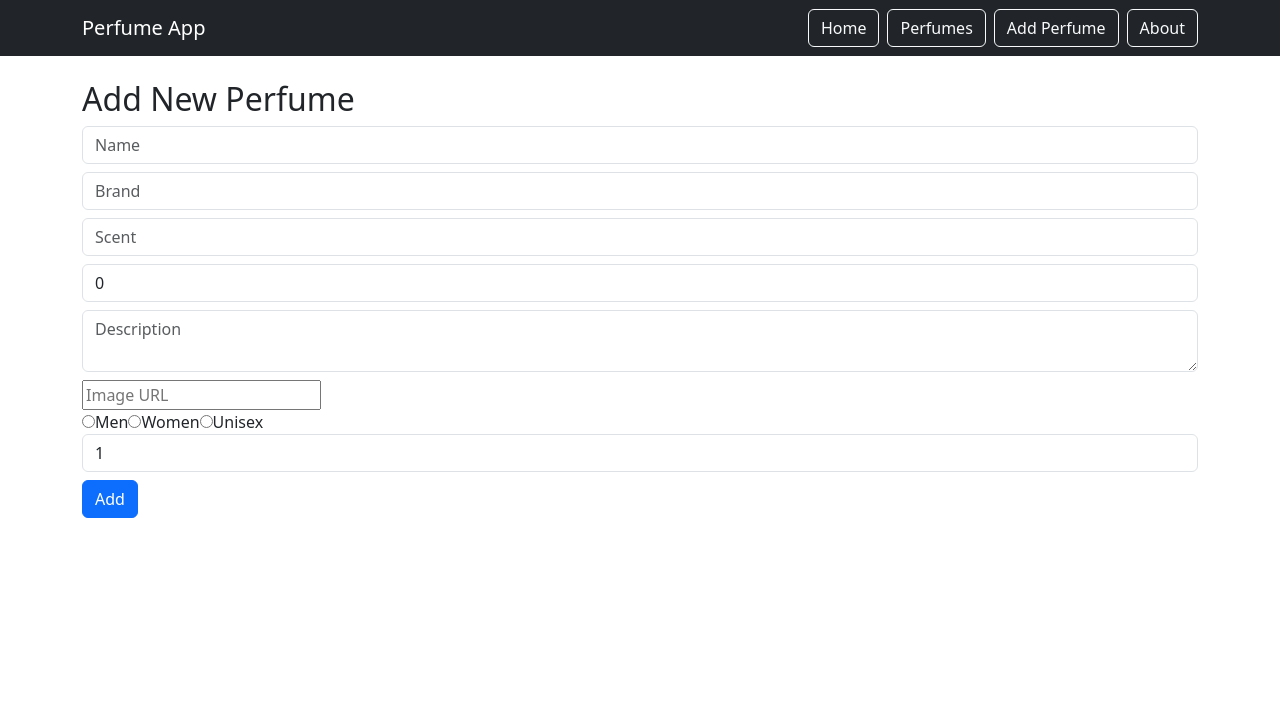
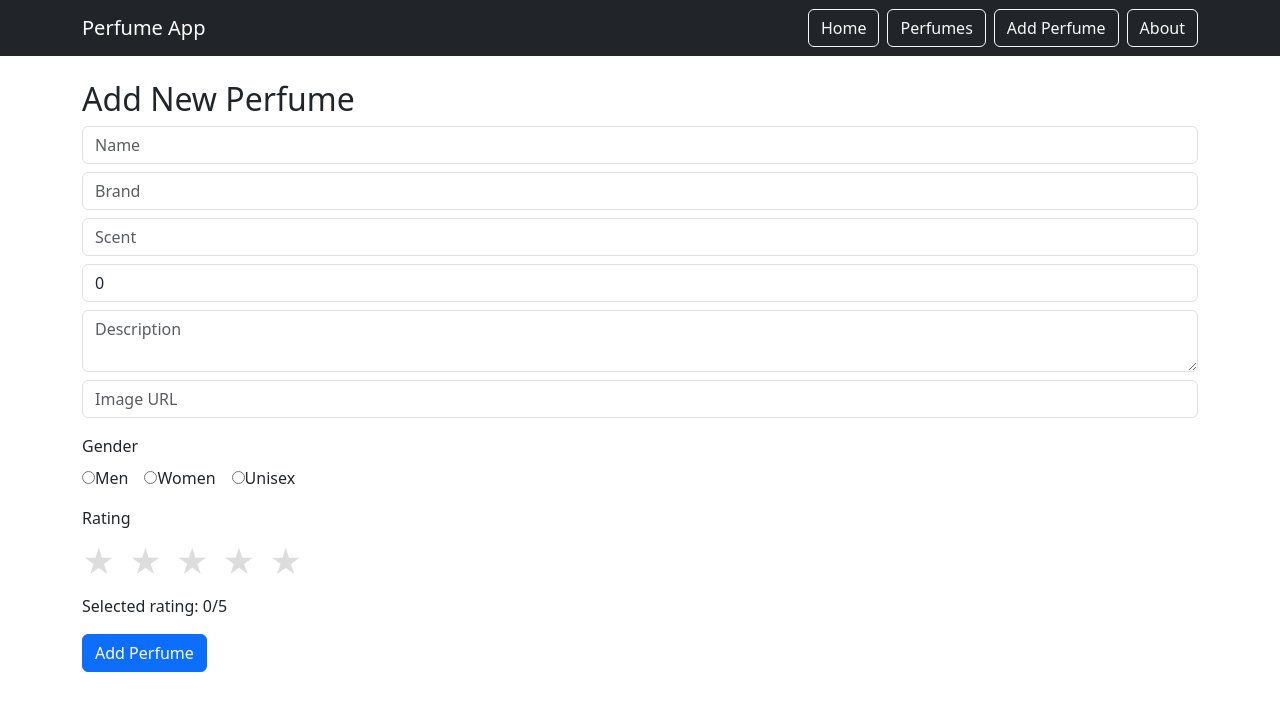
Before and after one commit to Mansura-0-0/angularprojecct, an Angular app: page /add in a window 1280 px wide. Shown: the top 710 px of the page. Built offline with nearby package versions, Linux system fonts and the light colour scheme.

Commit message:
rutoes imorived plus added some styling from w3 school

```diff
--- a/src/app/PerfumeService.ts
+++ b/src/app/PerfumeService.ts
@@ -1,27 +1,34 @@
-import { Injectable, inject } from '@angular/core';
+import { Injectable } from '@angular/core';
 import { HttpClient } from '@angular/common/http';
+import { Observable } from 'rxjs';
 import { Perfume } from './perfume';
 
 @Injectable({
   providedIn: 'root'
 })
 export class PerfumeService {
-  private http = inject(HttpClient);
-  private api = 'http://localhost:5050/perfume';
 
-  getPerfumes() {
-    return this.http.get<Perfume[]>(this.api);
+  private apiUrl = 'http://localhost:5050/perfume';
+
+  constructor(private http: HttpClient) {}
+
+  getPerfumes(): Observable<Perfume[]> {
+    return this.http.get<Perfume[]>(this.apiUrl);
   }
 
-  getPerfume(id: string) {
-    return this.http.get<Perfume>(`${this.api}/${id}`);
+  getAllPerfumes(): Observable<Perfume[]> {
+    return this.http.get<Perfume[]>(this.apiUrl);
   }
 
-  addPerfume(data: Perfume) {
-    return this.http.post<Perfume>(this.api, data);
+  getPerfume(id: string): Observable<Perfume> {
+    return this.http.get<Perfume>(`${this.apiUrl}/${id}`);
   }
 
-  deletePerfume(id: string) {
-    return this.http.delete(`${this.api}/${id}`);
+  addPerfume(perfume: Perfume): Observable<any> {
+    return this.http.post(this.apiUrl, perfume);
+  }
+
+  deletePerfume(id: string): Observable<any> {
+    return this.http.delete(`${this.apiUrl}/${id}`);
   }
 }
--- a/src/app/about/about.html
+++ b/src/app/about/about.html
@@ -2,12 +2,12 @@
 <h5>Mansura Khajra student ID: s00265100 </h5>
 
 <h1> </h1>
-<p>
-  I have always been fascinated by perfumes and the world of scents. I find it amazing how a simple fragrance can evoke such strong emotions and memories. The way different notes blend together to create a unique scent is truly captivating to me.
+
 
 
 <p>
-  Since I was young, I have always been very sensitive to smells. Even the smallest scent or unpleasant odor can affect me, but I also see this sensitivity as a blessing. It helps me truly appreciate beautiful smells and connect with them in a deeper way. For example, when I eat something like jackfruit-flavoured mochi, the scent helps me connect with the taste and enjoy it even more.
+  Since I was young, I have always been very sensitive to smells.
+  Even the smallest scent or unpleasant odor can affect me, but I also see this sensitivity as a blessing. It helps me truly appreciate beautiful smells and connect with them in a deeper way. For example, when I eat something like jackfruit-flavoured mochi, the scent helps me connect with the taste and enjoy it even more.
 </p>
 
 <p>
--- a/src/app/add-perfume/add-perfume.css
+++ b/src/app/add-perfume/add-perfume.css
@@ -0,0 +1,10 @@
+.star-rating span {
+  font-size: 32px;
+  color: #ddd;
+  cursor: pointer;
+  margin-right: 5px;
+}
+
+.star-rating span.checked {
+  color: orange;
+}
--- a/src/app/add-perfume/add-perfume.html
+++ b/src/app/add-perfume/add-perfume.html
@@ -1,20 +1,52 @@
-<div class ="container mt-4">
-    <h2 >Add New Perfume</h2>
- <input [(ngModel)] ="perfume.name" class="form-control mb-2" placeholder="Name">
-    <input [(ngModel)] ="perfume.brand" class="form-control mb-2" placeholder="Brand">
-    <input [(ngModel)] ="perfume.scentType" class="form-control mb-2" placeholder="Scent">
-    <input [(ngModel)] ="perfume.price" class="form-control mb-2" placeholder="Price" type="number">
-    <textarea [(ngModel)] ="perfume.description" class="form-control mb-2" placeholder="Description"></textarea>
-    <!--to add image url here -->
-   <input [(ngModel)]="perfume.image" placeholder="Image URL">
-   <form>
+<div class="container mt-4">
+  <h2>Add New Perfume</h2>
+
+  <input [(ngModel)]="perfume.name" class="form-control mb-2" placeholder="Name">
+
+  <input [(ngModel)]="perfume.brand" class="form-control mb-2" placeholder="Brand">
+
+  <input [(ngModel)]="perfume.scentType" class="form-control mb-2" placeholder="Scent">
+
+  <input [(ngModel)]="perfume.price" class="form-control mb-2" placeholder="Price" type="number">
+
+  <textarea [(ngModel)]="perfume.description" class="form-control mb-2" placeholder="Description"></textarea>
+
+  <input [(ngModel)]="perfume.image" class="form-control mb-3" placeholder="Image URL">
+
+  <div class="mb-3">
+    <label class="form-label d-block">Gender</label>
+
     <input type="radio" [(ngModel)]="perfume.gender" value="Men" name="gender">
-    <label for="men"> Men </label>
+    <label class="me-3">Men</label>
+
     <input type="radio" [(ngModel)]="perfume.gender" value="Women" name="gender">
-    <label for="women"> Women </label>
+    <label class="me-3">Women</label>
+
     <input type="radio" [(ngModel)]="perfume.gender" value="Unisex" name="gender">
-    <label for="unisex"> Unisex</label>
-   </form>
-    <input type="number" [(ngModel)]="perfume.rating" class="form-control mb-2" placeholder="Rating (1-5)" min="1" max="5">
-    <button (click)="submit()" class="btn btn-primary">Add</button>
+    <label>Unisex</label>
+  </div>
+
+
+
+    <div class="mb-3">
+  <label class="form-label d-block">Rating</label>
+
+  <div class="star-rating">
+    <span
+      *ngFor="let star of [1, 2, 3, 4, 5]"
+      [class.checked]="star <= perfume.rating"
+      (click)="setRating(star)">
+      ★
+    </span>
+  </div>
+
+  <p class="mt-2">Selected rating: {{ perfume.rating }}/5</p>
 </div>
+
+  <button class="btn btn-primary" (click)="addPerfume()">
+    Add Perfume
+  </button>
+</div>
+
+<!-- Star rating idea adapted from W3Schools:
+https://www.w3schools.com/howto/howto_css_user_rating.asp -->
--- a/src/app/add-perfume/add-perfume.ts
+++ b/src/app/add-perfume/add-perfume.ts
@@ -2,32 +2,48 @@ import { Component } from '@angular/core';
 import { FormsModule } from '@angular/forms';
 import { CommonModule } from '@angular/common';
 import { PerfumeService } from '../PerfumeService';
+import { Perfume } from '../perfume';
 
 @Component({
   selector: 'app-add-perfume',
   standalone: true,
-  imports: [CommonModule, FormsModule],
-  templateUrl: './add-perfume.html'
+  imports: [FormsModule, CommonModule],
+  templateUrl: './add-perfume.html',
+  styleUrl: './add-perfume.css'
 })
 export class AddPerfume {
 
-  perfume = {
-    Id: '',
+  perfume: Perfume = {
     name: '',
     brand: '',
     description: '',
     scentType: '',
-    rating: 1,
-    price:0,
-    image:'',
-    gender:''
+    price: 0,
+    rating: 0,
+    image: '',
+    gender: ''
   };
 
   constructor(private perfumeService: PerfumeService) {}
 
-  submit() {
+  setRating(rating: number) {
+    this.perfume.rating = rating;
+  }
+
+  addPerfume() {
     this.perfumeService.addPerfume(this.perfume).subscribe(() => {
-      alert("Added!");
+      alert('Perfume added successfully');
+
+      this.perfume = {
+        name: '',
+        brand: '',
+        description: '',
+        scentType: '',
+        price: 0,
+        rating: 0,
+        image: '',
+        gender: ''
+      };
     });
   }
 }
--- a/src/app/perfume-details/perfume-details.html
+++ b/src/app/perfume-details/perfume-details.html
@@ -1,13 +1,26 @@
 <div class="container mt-4" *ngIf="perfume">
-   <div class ="card">
-       <div class="card-body">
-           <h2>{{ perfume.name }}</h2>
-           <p><strong>Brand:</strong> {{ perfume.brand }}</p>
-           <p><strong>Scent:</strong> {{ perfume.scentType }}</p>
-           <p><strong>Price:</strong> ${{ perfume.price }}</p>
-           <p><strong>Description:</strong> {{ perfume.description }}</p>
-           <p><strong>Rating:</strong> {{ perfume.rating }} / 5</p>
+  <div class="card shadow-lg p-4 text-center">
 
-       </div>
-   </div>
+    <img
+      *ngIf="perfume.image"
+      [src]="perfume.image"
+      class="mx-auto mb-3"
+      style="max-width: 300px; height: auto; object-fit: cover;"
+    >
+
+    <h2>{{ perfume.name }}</h2>
+    <p class="text-muted">{{ perfume.brand }}</p>
+
+    <p>{{ perfume.description }}</p>
+
+    <p><strong>Scent:</strong> {{ perfume.scentType }}</p>
+    <p><strong>Price:</strong> €{{ perfume.price }}</p>
+    <p><strong>Rating:</strong> {{ perfume.rating }}/5</p>
+
+  </div>
 </div>
+
+<div class="container mt-4 text-center" *ngIf="!perfume">
+  <p *ngIf="!errorMessage">Loading perfume details...</p>
+  <p class="text-danger" *ngIf="errorMessage">{{ errorMessage }}</p>
+</div>
--- a/src/app/perfume-details/perfume-details.ts
+++ b/src/app/perfume-details/perfume-details.ts
@@ -1,4 +1,4 @@
-import { Component, OnInit } from '@angular/core';
+import { Component, OnInit, ChangeDetectorRef } from '@angular/core';
 import { CommonModule } from '@angular/common';
 import { ActivatedRoute } from '@angular/router';
 import { PerfumeService } from '../PerfumeService';
@@ -7,26 +7,38 @@ import { PerfumeService } from '../PerfumeService';
   selector: 'app-perfume-details',
   standalone: true,
   imports: [CommonModule],
-  templateUrl: './perfume-details.html'
+  templateUrl: './perfume-details.html',
+  styleUrl: './perfume-details.css'
 })
 export class PerfumeDetails implements OnInit {
 
-  perfume: any;
+  perfume: any = null;
+  errorMessage: string = '';
 
   constructor(
     private route: ActivatedRoute,
-    private perfumeService: PerfumeService
+    private perfumeService: PerfumeService,
+    private cdr: ChangeDetectorRef
   ) {}
 
   ngOnInit() {
-    this.route.paramMap.subscribe(params => {
-      const id = params.get('id');
+    const id = this.route.snapshot.paramMap.get('id');
 
-      if (id) {
-        this.perfumeService.getPerfume(id).subscribe((data: any) => {
+    console.log('ID from URL:', id);
+
+    if (id) {
+      this.perfumeService.getPerfume(id).subscribe({
+        next: (data: any) => {
+          console.log('Perfume details:', data);
           this.perfume = data;
-        });
-      }
-    });
+          this.cdr.detectChanges();
+        },
+        error: (error) => {
+          console.error('Error loading perfume:', error);
+          this.errorMessage = 'Could not load perfume details.';
+          this.cdr.detectChanges();
+        }
+      });
+    }
   }
 }
--- a/src/app/perfume-list/perfume-list.html
+++ b/src/app/perfume-list/perfume-list.html
@@ -13,17 +13,17 @@
         <div class="card-body text-center">
           <h5 class="card-title">{{ p.name }}</h5>
           <p class="text-muted">{{ p.brand }}</p>
-          <p class="text-muted">{{ p.gender }}</p>
 
           <p><strong>Scent:</strong> {{ p.scentType }}</p>
           <p><strong>Price:</strong> €{{ p.price }}</p>
 
           <button [routerLink]="['/perfume-details', p._id]" class="btn btn-primary btn-sm me-2">
-          Details
+            Details
           </button>
 
-         <button (click)="deletePerfume(p._id!)"
-        class="btn btn-danger btn-sm">Delete</button>
+          <button (click)="deletePerfume(p._id!)" class="btn btn-danger btn-sm">
+            Delete
+          </button>
         </div>
 
       </div>
--- a/src/index.html
+++ b/src/index.html
@@ -2,11 +2,16 @@
 <html lang="en">
 <head>
   <meta charset="utf-8">
-  <title>CA2</title>
+  <title>Angular project</title>
   <base href="/">
   <meta name="viewport" content="width=device-width, initial-scale=1">
+
   <link rel="icon" type="image/x-icon" href="favicon.ico">
+
   <link href="https://cdn.jsdelivr.net/npm/bootstrap@5.3.0/dist/css/bootstrap.min.css" rel="stylesheet">
+
+  <link rel="stylesheet" href="https://cdnjs.cloudflare.com/ajax/libs/font-awesome/4.7.0/css/font-awesome.min.css">
+
 </head>
 <body>
   <app-root></app-root>
```
Also changed, not shown: src/app/perfume-list/perfume-list.ts (+19 -17 lines), src/app/perfume.ts (line endings or trailing spaces), 1 other file (tests, documents, lock files or other folders).
